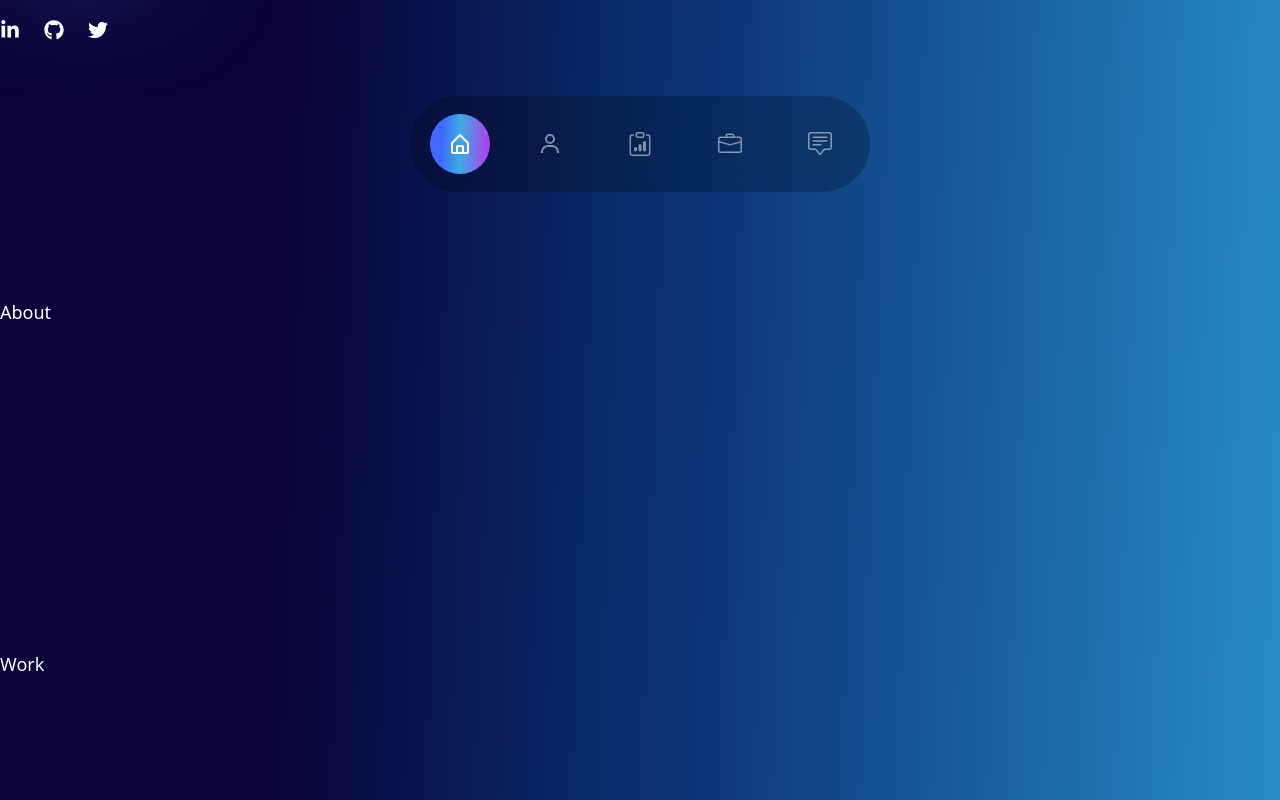
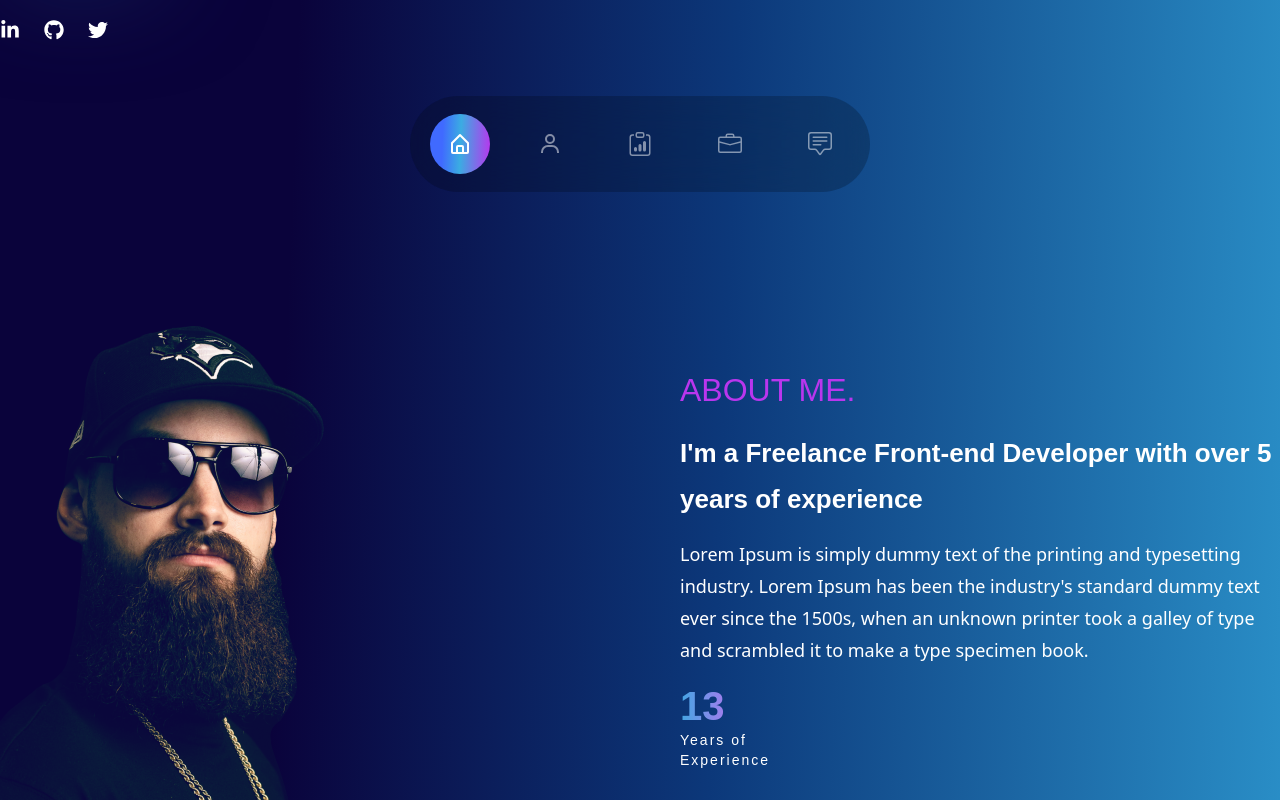
Before and after one commit to ReddyDivya/rd-portfolio, a React (Create React App) app: page / in a window 1280 px wide. Shown: the part 600-1400 px from the top of the page. Built offline with nearby package versions, Linux system fonts and the light colour scheme.

Commit message:
Add files via upload

```diff
--- a/src/App.js
+++ b/src/App.js
@@ -9,7 +9,7 @@ import Services from "./components/Services";
 
 const App = (props) => {
     return (
-        <div className="bg-site bg-no-repeat bg-cover">
+        <div className="bg-site bg-no-repeat bg-cover overflow-hidden">
             <Header />
             <Banner />
             <About />
--- a/src/components/About.js
+++ b/src/components/About.js
@@ -1,8 +1,68 @@
+
+import { useEffect, useRef} from 'react'; // hook
+import AboutImage from "../assets/about.png"; //about image
+import CountUp from 'react-countup'; //countup
+import { inView, useInView, motion } from 'framer-motion'; //motion
+//intersection observer hook
+// import { useInView } from 'react-hook-inview'
+//import {} from "../variants";
+
+
+/*
+The Intersection Observer API:
+    - The Intersection Observer API provides a way to asynchronously observe changes in the intersection of a target element with an ancestor element
+    - Create the intersection observer by calling its constructor and passing it a callback function to be run whenever a threshold is crossed in one direction or the other.
+    - A threshold of 1.0 means that when 100% of the target is visible within the element specified by the root option, the callback is invoked.
+
+useInView:
+    - A simple state hook for when an element is within the viewport.
+    - useInView is a tiny (0.6kb) hook that detects when the provided element is within the viewport.
+    - threshold - Either a single number or an array of numbers which indicate at what percentage of the target's visibility the observer's callback should be executed.
+*/
 const About = () => {
+    const ref  = useRef(null)
+    const isInView  = useInView(ref);
+
+    useEffect(() => {
+        console.log("Element is in view: ", isInView)
+      }, [isInView])
+
     return (
-        <div className="section" id="about">
-            About
-        </div>
+        <section className="section mt-10" id="about" ref={ref}>
+            <div className="container mx-auto">
+                <div className="flex flex-col gap-y-10 lg:flex-row lg:items-center lg:gap-x-20 lg:gap-y-0 h-screen">
+                    {/*image*/}
+                    <motion.div animate={{ x: [0, 50, 0], opacity: 1, scale: 1 }}
+                        transition={{
+                            duration: 5,
+                            delay: 0.3,
+                            ease: [0.5, 0.71, 1, 1.2],
+                        }}
+                        initial={{ opacity: 0, scale: 0.3 }}
+                        whileHover={{ scale: 1 }} className="flex-1 bg-about bg-contain bg-no-repeat h-[640px] mix-blend-lighten bg-top">
+                        <img src={AboutImage} alt=""/>
+                    </motion.div>
+                    {/*image*/}
+                    <div className="flex-1">
+                        <h2 className="h2 text-accent">About me.</h2>
+                        <h3 className="h3 mb-4">I'm a Freelance Front-end Developer with over 5 years of experience</h3>
+                        <p className="mb-6">Lorem Ipsum is simply dummy text of the printing and typesetting industry. Lorem Ipsum has been the industry's standard dummy text ever since the 1500s, when an unknown printer took a galley of type and scrambled it to make a type specimen book.</p>
+                        {/* stats */}
+                        <div className="flex gap-x-6 lg:gap-x-10 mb-12">
+                            <div>
+                                <div className="text-[40px] font-teritary text-gradient mb-2">
+                                   { isInView ?  <CountUp start={0} end={13} duration={3}/> : null }
+                                   {/* <CountUp start={0} end={13} duration={3}/> */}
+                                </div>
+                                <div className="font-primary text-sm tracking-[2px]">
+                                    Years of <br/> Experience
+                                </div>
+                            </div>
+                        </div>
+                    </div>
+                </div>
+            </div>
+        </section>
     );
 }
 
--- a/src/index.css
+++ b/src/index.css
@@ -9,7 +9,7 @@
 
     .btn {
         background: linear-gradient(92.23deg, #0a033b 21.43%, #0c387a 50.63%, #3bace2 100%, #32a7dd 117.04%);
-        box-shadow: 0px 4.42184px 107.23px rgba(63, 118, 181, 0.51);
+        box-shadow: 0px 4.42184px 107.23px rgba(37, 81, 131, 0.51);
     }
 
     .btn:hover {
@@ -74,27 +74,34 @@
 
 @layer base {
 
-    .font-primary {}
+    .font-primary {
+        font-family: 'Ubuntu', sans-serif;
+    }
     .font-secondary{}
+    .font-teritary{
+        font-family: 'Mochiy Pop One', sans-serif;
+        font-family: 'Rajdhani', sans-serif;
+    }
+
 
     body {
         @apply text-lg leading-8 text-white;
     }
 
     .h2 {
-        @apply text-[32px] mb-6 tracking-[10%] uppercase;
+        @apply font-primary text-[32px] mb-6 tracking-[10%] uppercase;
     }
 
     .h3 {
-        @apply font-semibold text-[26px] mb-6 leading-[46px];
+        @apply font-primary font-semibold text-[26px] mb-6 leading-[46px];
     }
 
     .section {
-        @apply py-40 flex items-center;
+        @apply py-5 flex items-center;
     }
 
     .btn {
-        @apply rounded-full font-primary text-white font-medium;
+        @apply font-primary rounded-full text-white font-medium;
     }
 
     .btn-sm {
```
